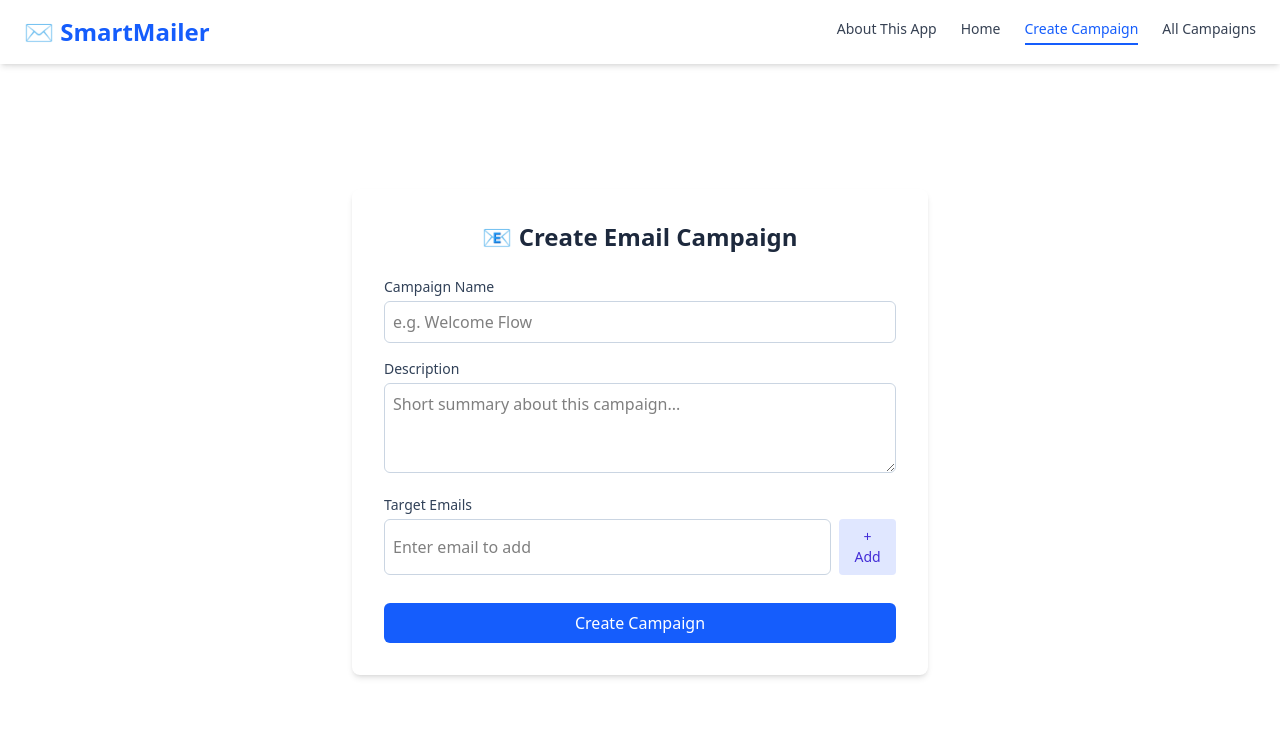
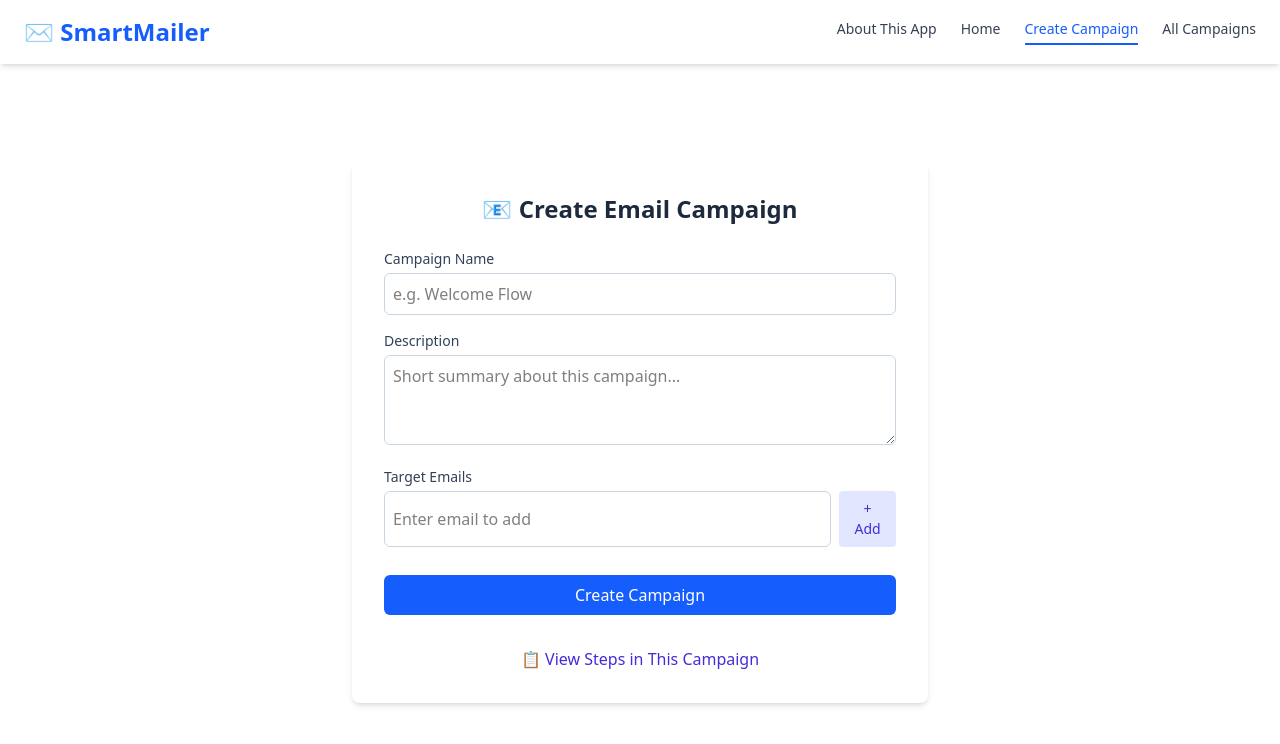
Before and after one commit to aditya2145/Email-Campaign-App, a React (Vite) app in the folder client/: page /create in a window 1280 px wide. Shown: the top 744 px of the page. Built offline with nearby package versions, Linux system fonts and the light colour scheme.

Commit message:
push code

```diff
--- a/client/src/pages/AboutPage.jsx
+++ b/client/src/pages/AboutPage.jsx
@@ -32,7 +32,11 @@ const AboutPage = () => {
             </span>
           </li>
           <li>Sends emails using <strong>Nodemailer</strong> with Gmail SMTP</li>
-          <li>Track email opens using invisible pixel tracking</li>
+          <li>
+            Tracks email opens using a{" "}
+            <strong>confirmation link (anchor tag)</strong>. When the user clicks this link,
+            it triggers a backend GET request and marks the email as opened.
+          </li>
           <li>Handle wait steps, conditions, and email delivery logic</li>
           <li>Filter campaign users by status (Pending, Interested, Not Interested)</li>
           <li>View each user's current progress step and actions</li>
--- a/client/src/pages/CreateEmailCampaign.jsx
+++ b/client/src/pages/CreateEmailCampaign.jsx
@@ -1,6 +1,7 @@
 import React, { useState } from 'react';
 import { createCampaign } from '../services/campaignServices';
 import emailCampaignSteps from '../data/emailCampaignSteps';
+import emailStepDescription from '../data/emailStepDescription';
 import toast from 'react-hot-toast';
 
 const CreateEmailCampaign = () => {
@@ -10,9 +11,9 @@ const CreateEmailCampaign = () => {
   const [users, setUsers] = useState([]);
   const [loading, setLoading] = useState(false);
   const [error, setError] = useState(null);
+  const [showSteps, setShowSteps] = useState(false);
+
   const emailRegex = /^[^\s@]+@[^\s@]+\.[^\s@]+$/;
-
-
   const [steps] = useState(emailCampaignSteps);
 
   const handleEmailChange = (e) => setEmail(e.target.value);
@@ -25,12 +26,13 @@ const CreateEmailCampaign = () => {
 
   const handleAddEmail = () => {
     if (!email) return;
-    if(!emailRegex.test(email)) {
+    if (!emailRegex.test(email)) {
       setError('Invalid email format');
       return;
     }
     setUsers([...users, email]);
     setEmail('');
+    setError(null);
   };
 
   const handleCreateCampaign = async (e) => {
@@ -69,7 +71,9 @@ const CreateEmailCampaign = () => {
 
         <form className="flex flex-col gap-4" onSubmit={handleCreateCampaign}>
           <div>
-            <label className="block text-sm font-medium text-slate-700 mb-1">Campaign Name</label>
+            <label className="block text-sm font-medium text-slate-700 mb-1">
+              Campaign Name
+            </label>
             <input
               type="text"
               className="w-full p-2 border border-slate-300 rounded-md focus:outline-none focus:ring-2 focus:ring-indigo-200"
@@ -81,7 +85,9 @@ const CreateEmailCampaign = () => {
           </div>
 
           <div>
-            <label className="block text-sm font-medium text-slate-700 mb-1">Description</label>
+            <label className="block text-sm font-medium text-slate-700 mb-1">
+              Description
+            </label>
             <textarea
               className="w-full p-2 border border-slate-300 rounded-md focus:outline-none focus:ring-2 focus:ring-indigo-200"
               placeholder="Short summary about this campaign..."
@@ -92,7 +98,9 @@ const CreateEmailCampaign = () => {
           </div>
 
           <div>
-            <label className="block text-sm font-medium text-slate-700 mb-1">Target Emails</label>
+            <label className="block text-sm font-medium text-slate-700 mb-1">
+              Target Emails
+            </label>
             <div className="flex gap-2">
               <input
                 type="email"
@@ -135,6 +143,30 @@ const CreateEmailCampaign = () => {
             {loading ? 'Creating...' : 'Create Campaign'}
           </button>
         </form>
+
+        <div className="mt-8 text-center">
+          <button
+            onClick={() => setShowSteps((prev) => !prev)}
+            className="text-indigo-700 hover:underline font-medium"
+          >
+            {showSteps ? '🔽 Hide Campaign Steps' : '📋 View Steps in This Campaign'}
+          </button>
+        </div>
+
+        {showSteps && (
+          <div className="mt-4 border-t pt-4">
+            <h3 className="text-lg font-semibold text-slate-800 mb-3">
+              🔄 Steps Overview
+            </h3>
+            <ol className="list-decimal pl-6 space-y-2 text-sm text-slate-700">
+              {Object.entries(emailStepDescription).map(([key, desc]) => (
+                <li key={key}>
+                  {desc}
+                </li>
+              ))}
+            </ol>
+          </div>
+        )}
       </div>
     </div>
   );
```
